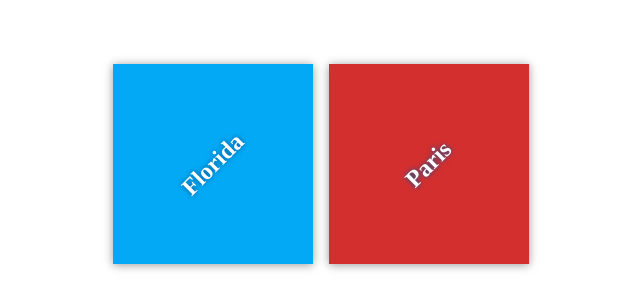
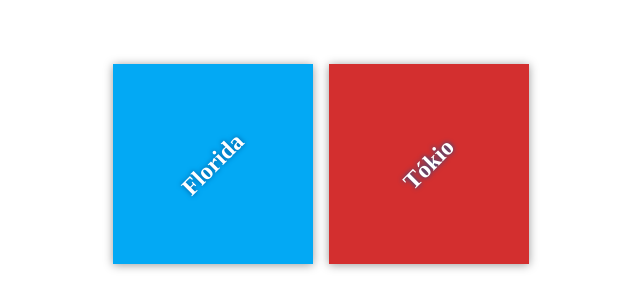
Before and after one commit to rafaellnunes/my-travel-plans, a plain HTML site: page index.html in a window 1280 px wide. Shown: the part 236-544 px from the top of the page, 319-959 px from the left. Drawn offline with Linux system fonts and the light colour scheme.

Commit message:
mudança de destino

```diff
--- a/index.html
+++ b/index.html
@@ -1,24 +1,27 @@
 <!doctype html>
 <html lang="en">
+
 <head>
     <meta charset="utf-8">
     <title>Travels</title>
     <meta name="description" content="">
     <link rel="stylesheet" href="app.css">
 </head>
+
 <body>
 
     <div class="container">
         <div class="destination-container">
-<div class="destination" id="florida">
-<h2>Florida</h2>
-</div>
+            <div class="destination" id="florida">
+                <h2>Florida</h2>
+            </div>
 
-<div class="destination" id="paris">
-<h2>Paris</h2>
-</div>
+            <div class="destination" id="paris">
+                <h2>Tókio</h2>
+            </div>
         </div>
     </div>
 
 </body>
+
 </html>
```
